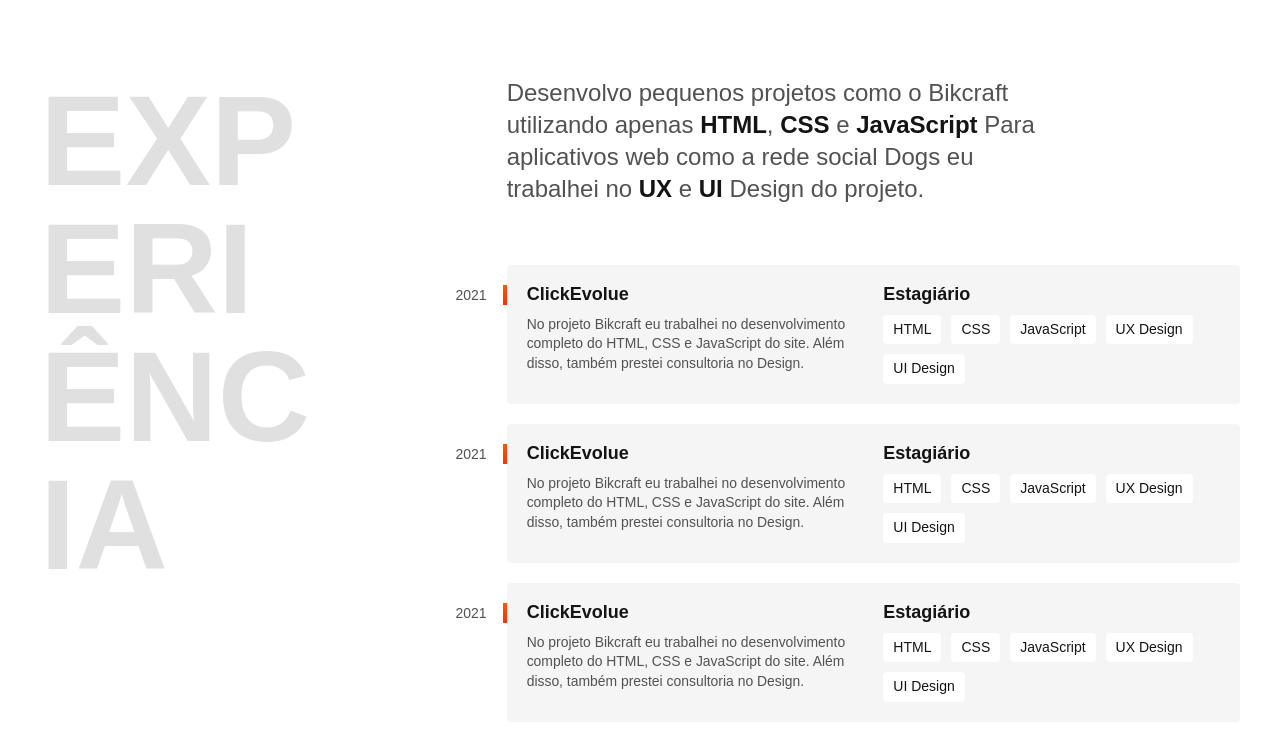
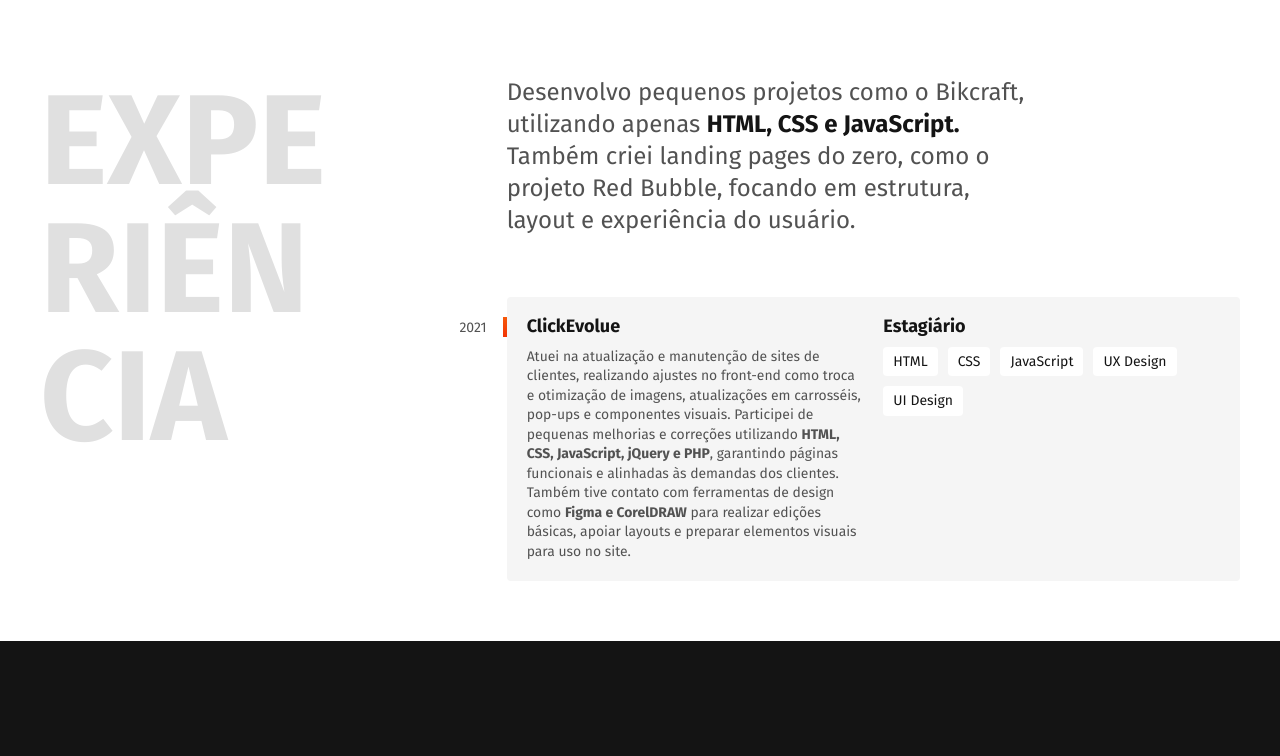
Before and after one commit to joaocarlosanjosbrito/joaocarlosanjosbrito.github.io, a plain HTML site: page index.html in a window 1280 px wide. Shown: the part 644-1400 px from the top of the page. Drawn offline with Linux system fonts and the light colour scheme.

Commit message:
Adicionei link para meu instragram e atualizei informações pessoais

```diff
--- a/index.html
+++ b/index.html
@@ -10,6 +10,12 @@
     <title>Owlistic Desenvolvedor e UX/UI Design</title>
     <link rel="stylesheet" href="./css/style.css" />
     <link rel="icon" href="favicon.svg" type="image/svg" />
+    <link rel="preconnect" href="https://fonts.googleapis.com" />
+    <link rel="preconnect" href="https://fonts.gstatic.com" crossorigin />
+    <link
+      href="https://fonts.googleapis.com/css2?family=Fira+Sans:wght@400;700&display=swap"
+      rel="stylesheet"
+    />
   </head>
 
   <body>
@@ -40,14 +46,37 @@
       <h2 class="subtitulo">Experiência</h2>
       <div>
         <p class="experiencia-texto">
-          Desenvolvo pequenos projetos como o Bikcraft utilizando apenas
-          <strong>HTML</strong>, <strong>CSS</strong> e
-          <strong>JavaScript</strong> Para aplicativos web como a rede social
-          Dogs eu trabalhei no <strong>UX</strong> e <strong>UI</strong> Design
-          do projeto.
+          Desenvolvo pequenos projetos como o Bikcraft, utilizando apenas
+          <strong>HTML, CSS e JavaScript.</strong> Também criei landing pages do
+          zero, como o projeto Red Bubble, focando em estrutura, layout e
+          experiência do usuário.
         </p>
 
         <div class="empresa">
+          <span class="empresa-ano">2021</span>
+          <h3 class="empresa-titulo">ClickEvolue</h3>
+          <span class="empresa-titulo">Estagiário</span>
+          <p class="empresa-texto">
+            Atuei na atualização e manutenção de sites de clientes, realizando
+            ajustes no front-end como troca e otimização de imagens,
+            atualizações em carrosséis, pop-ups e componentes visuais.
+            Participei de pequenas melhorias e correções utilizando
+            <strong>HTML, CSS, JavaScript, jQuery e PHP</strong>, garantindo
+            páginas funcionais e alinhadas às demandas dos clientes. Também tive
+            contato com ferramentas de design como
+            <strong>Figma e CorelDRAW</strong> para realizar edições básicas,
+            apoiar layouts e preparar elementos visuais para uso no site.
+          </p>
+          <ul class="empresa-habilidades">
+            <li>HTML</li>
+            <li>CSS</li>
+            <li>JavaScript</li>
+            <li>UX Design</li>
+            <li>UI Design</li>
+          </ul>
+        </div>
+
+        <!-- <div class="empresa">
           <span class="empresa-ano">2021</span>
           <h3 class="empresa-titulo">ClickEvolue</h3>
           <span class="empresa-titulo">Estagiário</span>
@@ -81,25 +110,7 @@
             <li>UX Design</li>
             <li>UI Design</li>
           </ul>
-        </div>
-
-        <div class="empresa">
-          <span class="empresa-ano">2021</span>
-          <h3 class="empresa-titulo">ClickEvolue</h3>
-          <span class="empresa-titulo">Estagiário</span>
-          <p class="empresa-texto">
-            No projeto Bikcraft eu trabalhei no desenvolvimento completo do
-            HTML, CSS e JavaScript do site. Além disso, também prestei
-            consultoria no Design.
-          </p>
-          <ul class="empresa-habilidades">
-            <li>HTML</li>
-            <li>CSS</li>
-            <li>JavaScript</li>
-            <li>UX Design</li>
-            <li>UI Design</li>
-          </ul>
-        </div>
+        </div> -->
       </div>
     </section>
 
@@ -164,7 +175,11 @@
         <ul class="footer-contato">
           <li>joaocarlosanjosbrito@gmail.com</li>
           <li>+55 82 98708-7590</li>
-          <li><a href="/">@instagram</a></li>
+          <li>
+            <a href="https://www.instagram.com/carlosbrito.al" target="_blank"
+              >@instagram</a
+            >
+          </li>
         </ul>
         <p class="footer-copy">Owlistic. Alguns direitos reservados.</p>
       </div>
```
